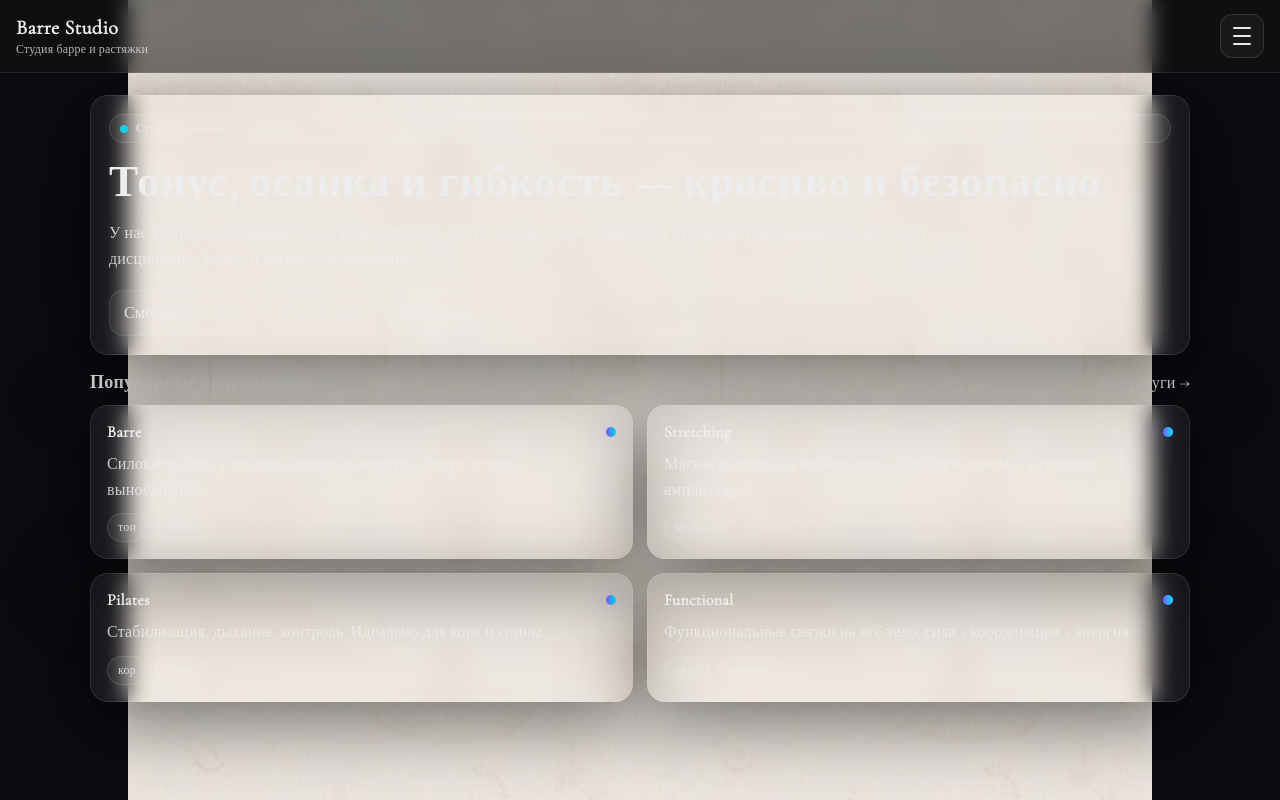
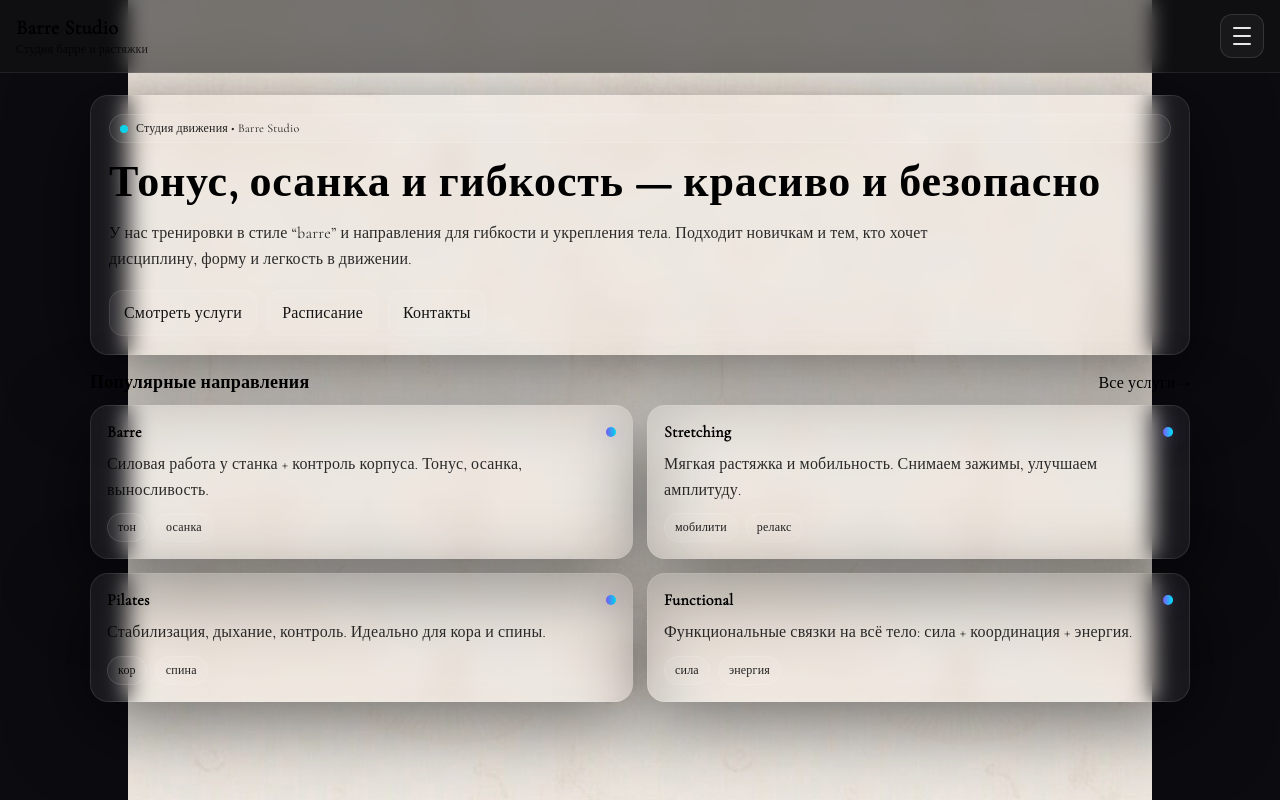
Before and after one commit to LukasMindeli/barre-studio, a React (Vite) app in the folder webapp/: page / in a window 1280 px wide. Built offline with nearby package versions, Linux system fonts and the light colour scheme.

Commit message:
style(webapp): force all text black

```diff
--- a/webapp/src/index.css
+++ b/webapp/src/index.css
@@ -116,3 +116,13 @@ p, .p{
   .grid.cols-2{ grid-template-columns: 1fr 1fr; }
   .grid.cols-3{ grid-template-columns: 1fr 1fr 1fr; }
 }
+
+/* ===== HARD FORCE: all text is black everywhere ===== */
+html, body, #root, #root *{
+  color: #000 !important;
+}
+
+/* Чтобы ссылки не были синими */
+a, a:visited, a:hover, a:active{
+  color: #000 !important;
+}
```
